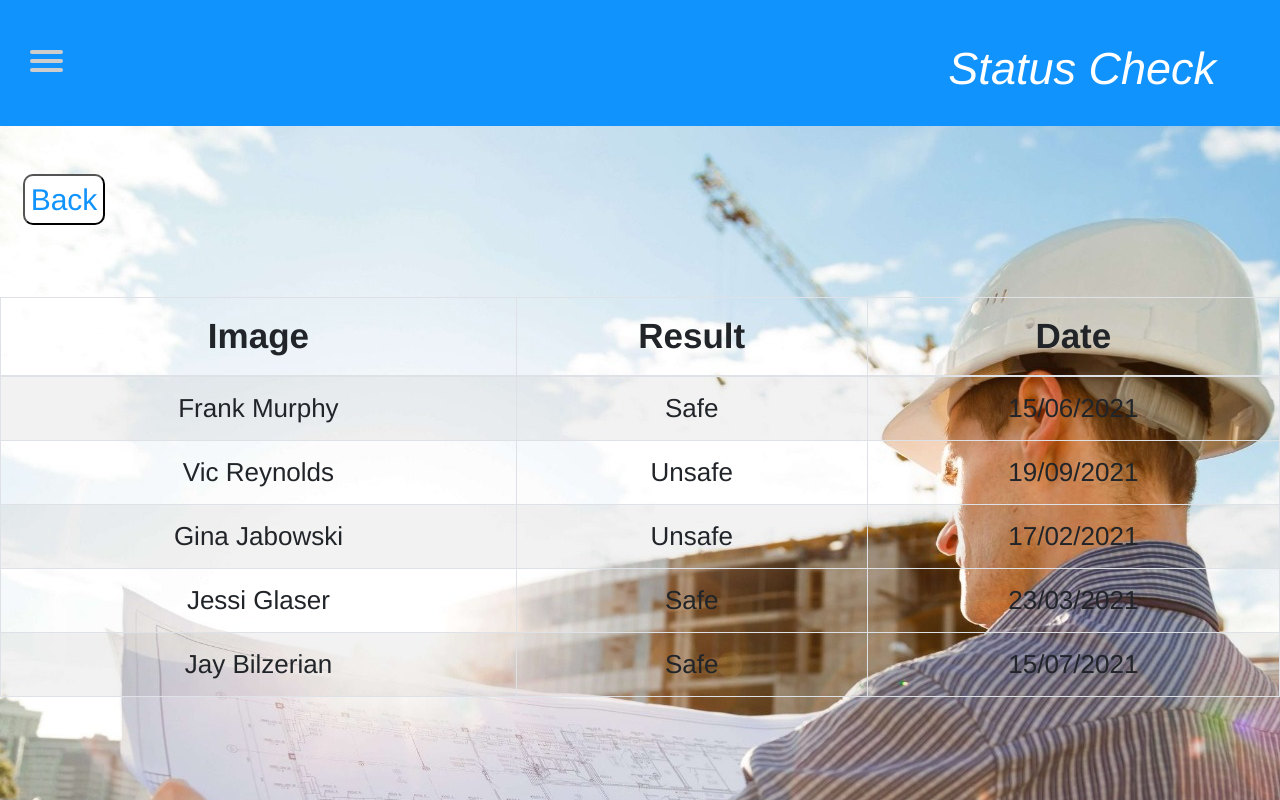
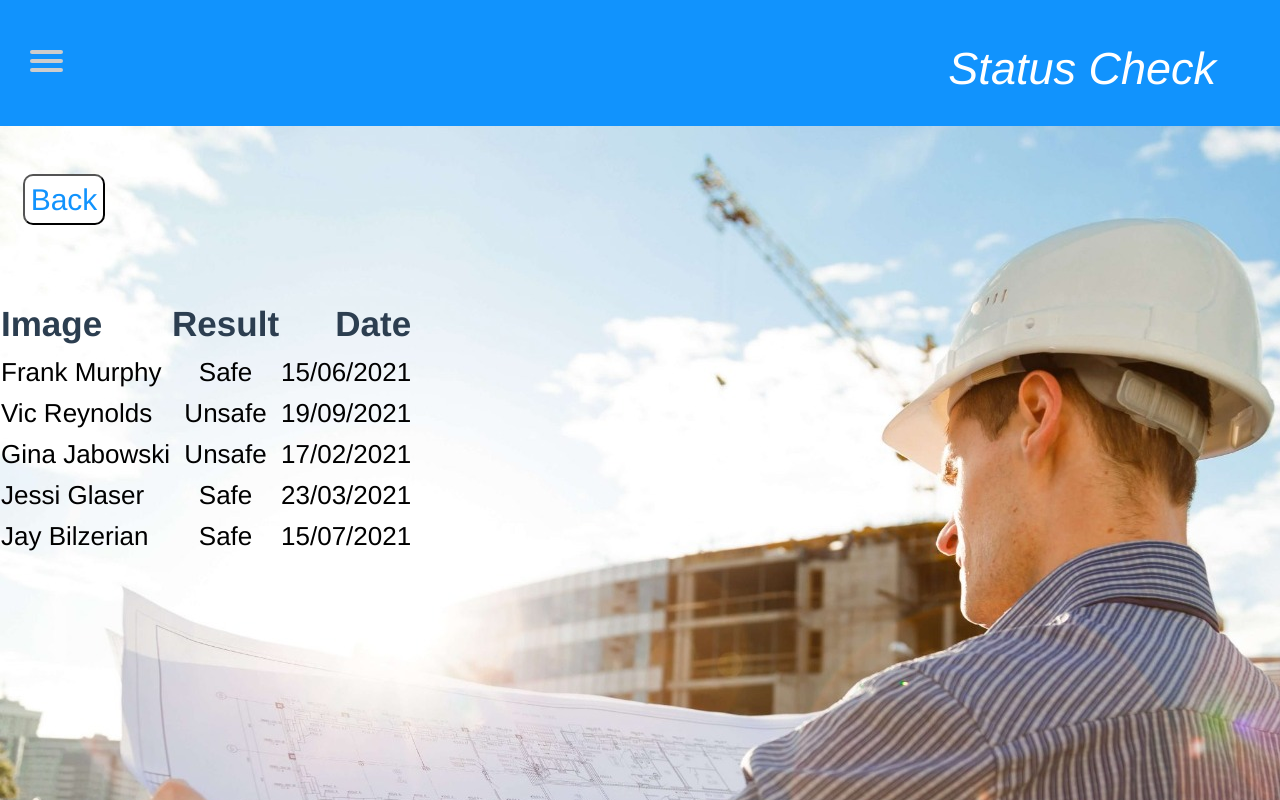
Before and after one commit to ionut-grigore99/proiect_vue, a Vue app: page /history in a window 1280 px wide. Built offline with nearby package versions, Linux system fonts and the light colour scheme.

Commit message:
some changes to table design

```diff
--- a/src/views/History.vue
+++ b/src/views/History.vue
@@ -55,19 +55,19 @@
       Back
     </button>
 <br><br><br><br>
-    <table class="table table-striped table-bordered">
+    <table class="w3-table w3-striped">
             <thead>
                 <tr>
-                    <th style="font-size:35px">Image</th>
-                    <th style="font-size:35px">Result</th>
-                    <th style="font-size:35px">Date</th>
+                    <th style="text-align:left;font-size:35px">Image</th>
+                    <th style="text-align:center;font-size:35px">Result</th>
+                    <th style="font-size:35px; text-align:right">Date</th>
                 </tr>
             </thead>
             <tbody>
                 <tr v-for="user in users" :key="user.id">
-                    <td style="font-size:26px">{{user.firstName}} {{user.lastName}}</td>
-                    <td style="font-size:26px">{{user.email}}</td>
-                    <td style="font-size:26px">{{user.role}}</td>
+                    <td style="text-align:left;color:black;font-size:26px">{{user.firstName}} {{user.lastName}}</td>
+                    <td style="text-align:center;color:black;font-size:26px">{{user.email}}</td>
+                    <td style="text-align:right;color:black;font-size:26px">{{user.role}}</td>
                 </tr>
             </tbody>
         </table>
@@ -140,6 +140,7 @@ export default {
   border-top: 0;
   height: 100%;
   width: 100%;
+  opacity: 1.5;
 }
 
 body {
```
